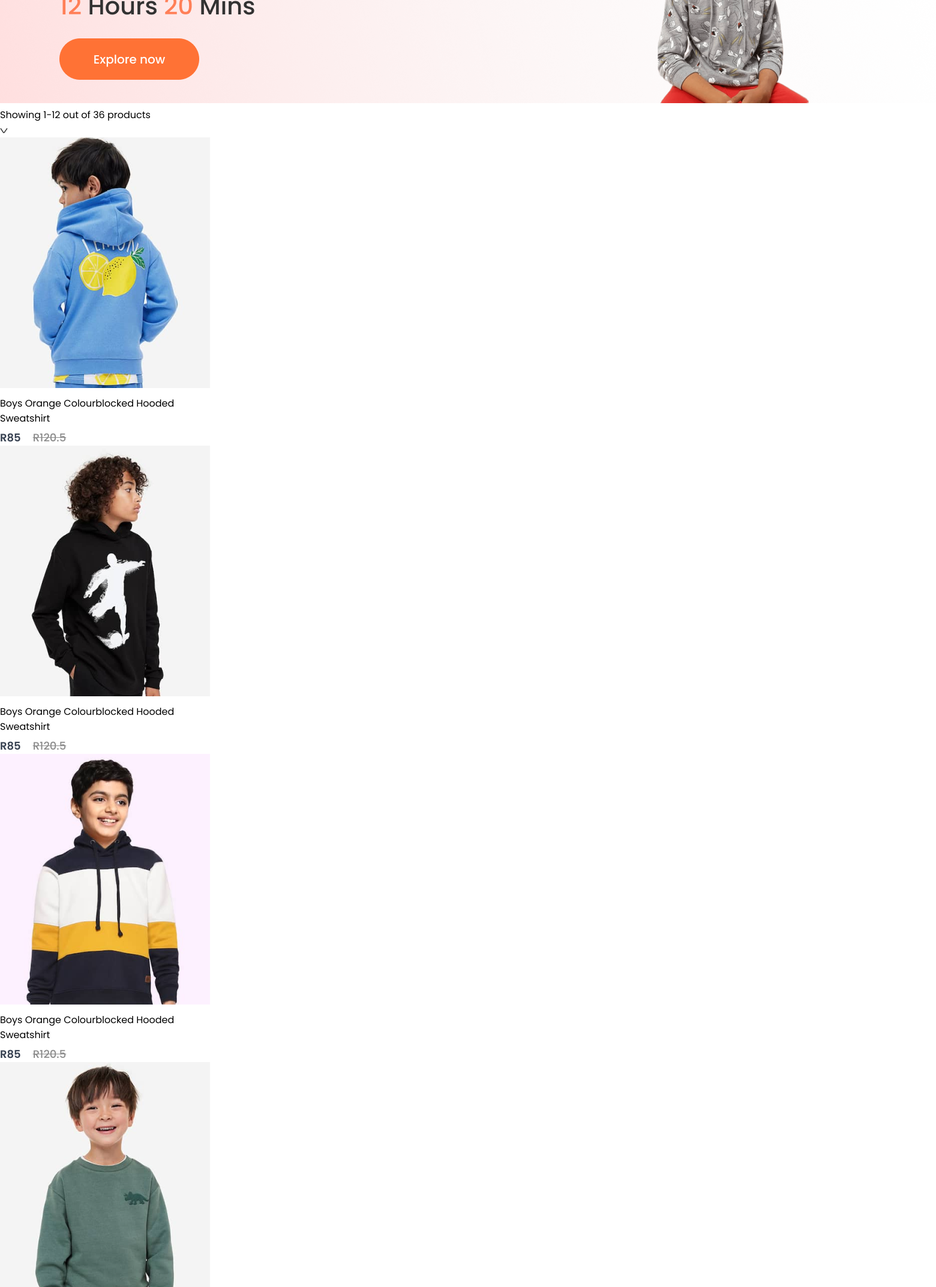
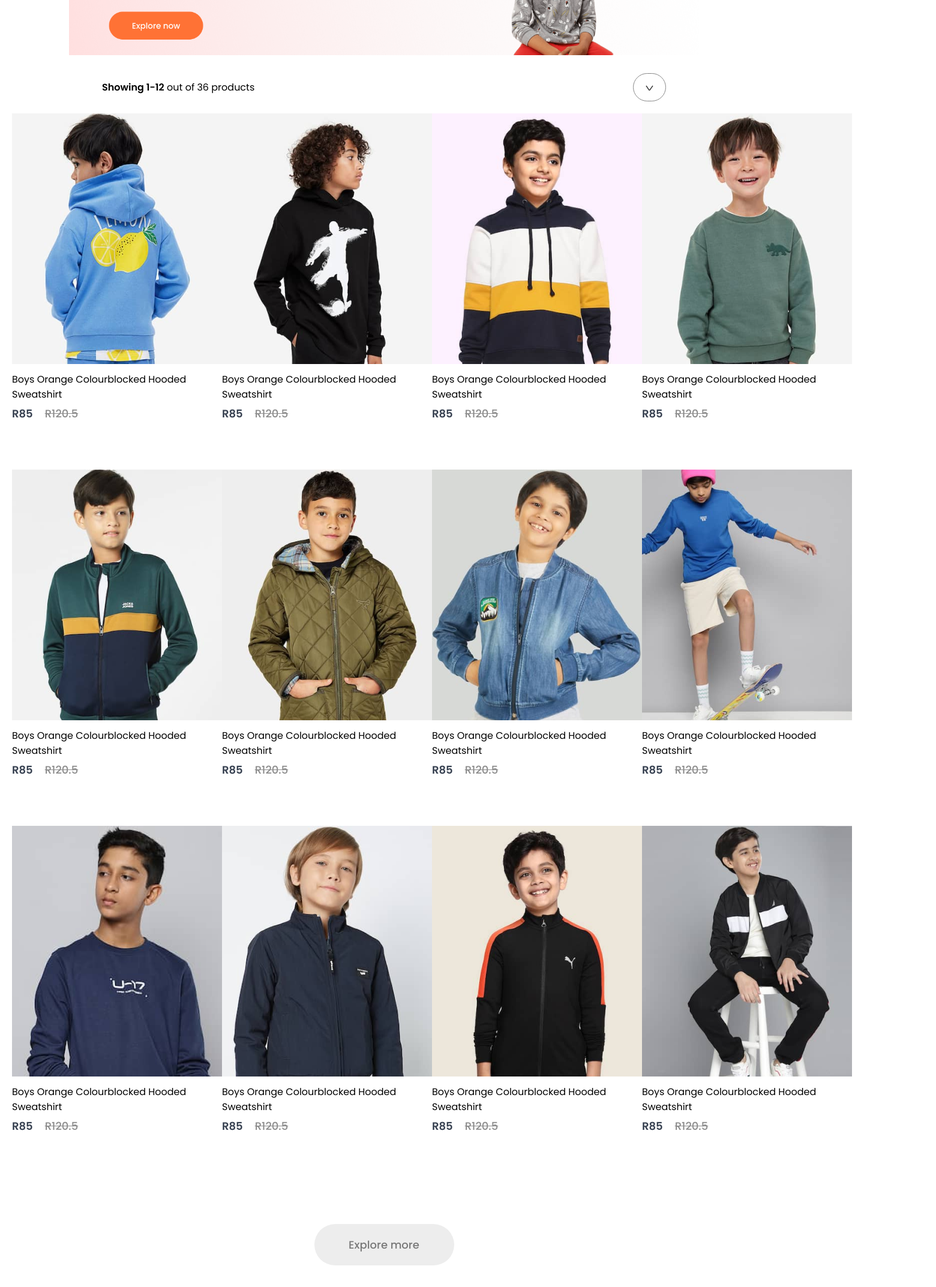
Before and after one commit to Lati-byte/e-commerce-site-front-end, a React (Create React App) app: page /kids in a window 1280 px wide. Shown: the part 260-2406 px from the top of the page at 60% size, 1560 px wide, since content can reach past the window. Built offline with nearby package versions, Linux system fonts and the light colour scheme.

Commit message:
added styling to the category pages

```diff
--- a/src/Pages/CSS/ShopCategory.css
+++ b/src/Pages/CSS/ShopCategory.css
@@ -0,0 +1,39 @@
+.shopcategory-banner{
+    display: block;
+    margin: 30px auto;
+    width: 82%;
+}
+.shopcategory-indexsort{
+    display:flex;
+    margin: 0px 170px;
+    justify-content: space-between;
+    align-items: center;
+}
+.shopcategory-sort{
+    padding: 10px 20px;
+    border-radius: 40px;
+    border: 1px solid #888;
+}
+.shopcategory-indexsort p span{
+    font-weight: 600;
+}
+.shopcategory-products{
+    margin: 20px ;
+    display: grid;
+    grid-template-columns: 1fr 1fr 1fr 1fr;
+    row-gap: 80px;
+}
+.shopcategory-loadmore{
+    display: flex;
+    justify-content:center;
+    align-items: center;
+    margin: 150px auto;
+    width: 233px;
+    height: 69px;
+    border-radius: 75px;
+    background: #ededed;
+    font-size: 18px;
+    color: #787878;
+    font-size: 18px;
+    font-weight: 500;
+}
--- a/src/Pages/ShopCategory.jsx
+++ b/src/Pages/ShopCategory.jsx
@@ -16,7 +16,7 @@
 
   return (
     <div className="shop-category">
-      <img src={props.banner} alt="banner" />
+      <img className="shopcategory-banner" src={props.banner} alt="banner" />
       <div className="shopcategory-indexsort">
         <p>
           <span>Showing 1-12</span> out of 36 products
@@ -35,6 +35,9 @@
           }
         })}
       </div>
+      <div className="shopcategory-loadmore">
+         Explore more
+      </div>
     </div>
   );
 };
```
